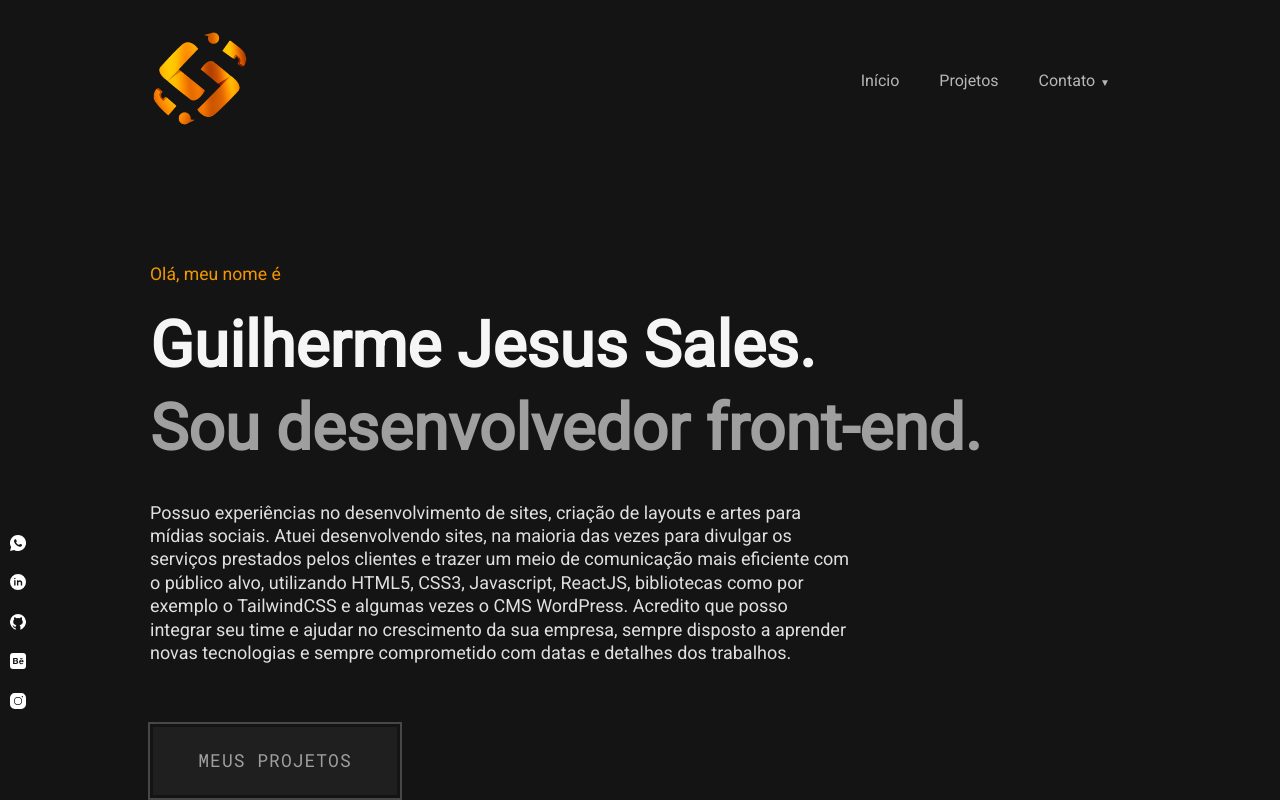
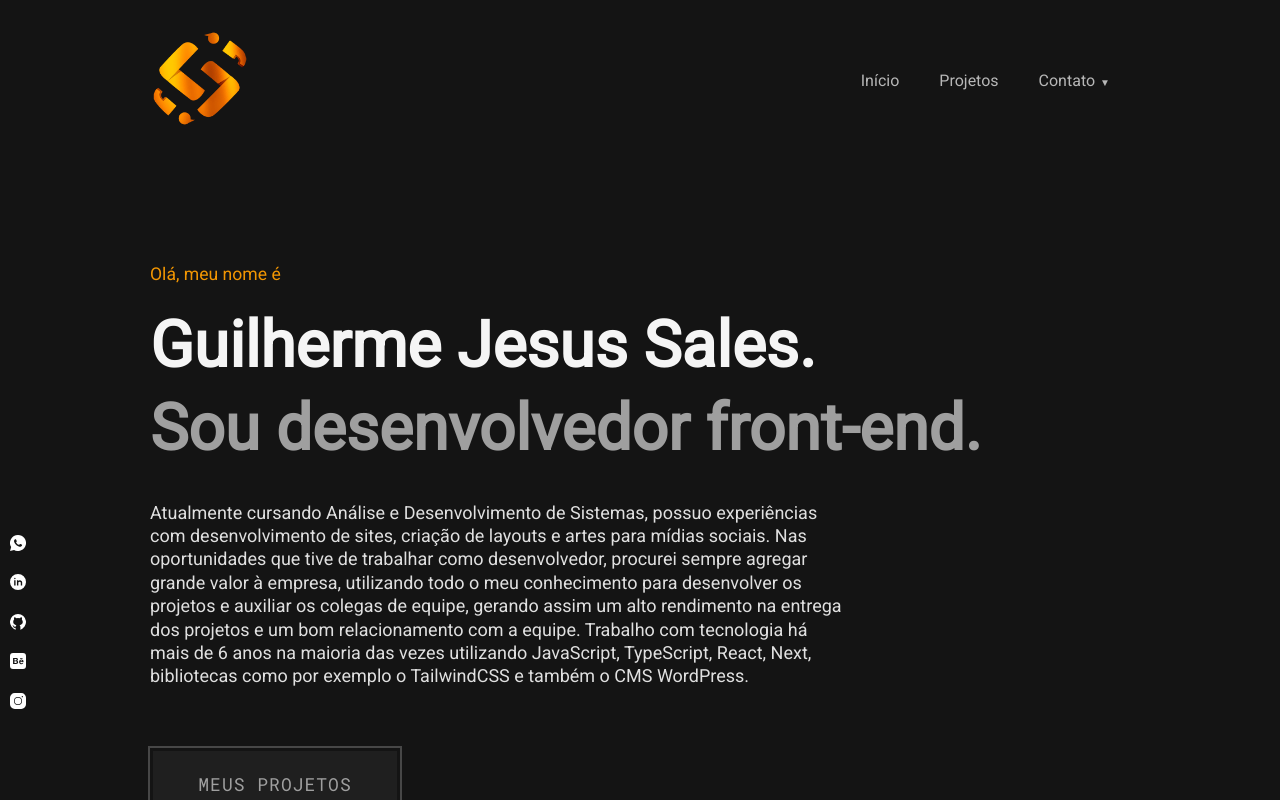
Before and after one commit to GuilhermeJSales/meu-portfolio, a React (Vite) app: page / in a window 1280 px wide. Shown: the top 800 px of the page. Built offline with nearby package versions, Linux system fonts and the light colour scheme.

Commit message:
att text

```diff
--- a/src/Components/Sobre/Presentation.jsx
+++ b/src/Components/Sobre/Presentation.jsx
@@ -48,10 +48,10 @@ export const Presentation = () => {
       <Title>Guilherme Jesus Sales.</Title>
       <SubTitle>Sou desenvolvedor front-end.</SubTitle>
       <ParagraphPresentation>
-        Possuo experiências no desenvolvimento de sites, criação de layouts e artes para mídias sociais.
-        Atuei desenvolvendo sites, na maioria das vezes para divulgar os serviços prestados pelos clientes e trazer um meio de comunicação mais eficiente com o público alvo,
-        utilizando HTML5, CSS3, Javascript, ReactJS, bibliotecas como por exemplo o TailwindCSS e algumas vezes o CMS WordPress. Acredito que posso integrar seu time e ajudar no crescimento da sua empresa,
-        sempre disposto a aprender novas tecnologias e sempre comprometido com datas e detalhes dos trabalhos.
+      Atualmente cursando Análise e Desenvolvimento de Sistemas, possuo experiências com desenvolvimento de sites, criação de layouts e artes para mídias sociais.
+        Nas oportunidades que tive de trabalhar como desenvolvedor, procurei sempre agregar grande valor à empresa, utilizando todo o meu conhecimento para desenvolver
+         os projetos e auxiliar os colegas de equipe, gerando assim um alto rendimento na entrega dos projetos e um bom relacionamento com a equipe.
+         Trabalho com tecnologia há mais de 6 anos na maioria das vezes utilizando JavaScript, TypeScript, React, Next, bibliotecas como por exemplo o TailwindCSS e também o CMS WordPress.
       </ParagraphPresentation>
       <DivFlex>
         <Button to="projetos">Meus Projetos</Button>
```
